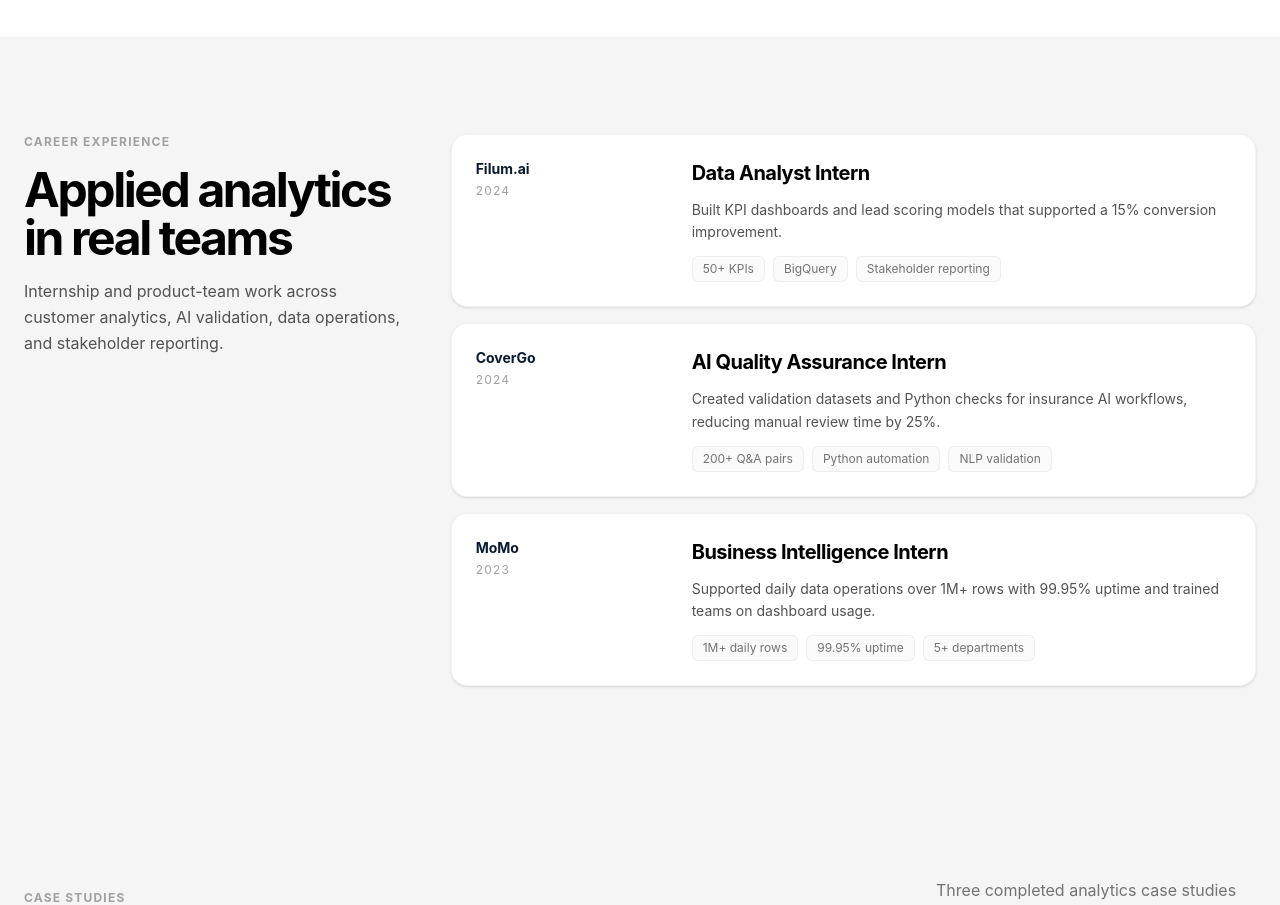
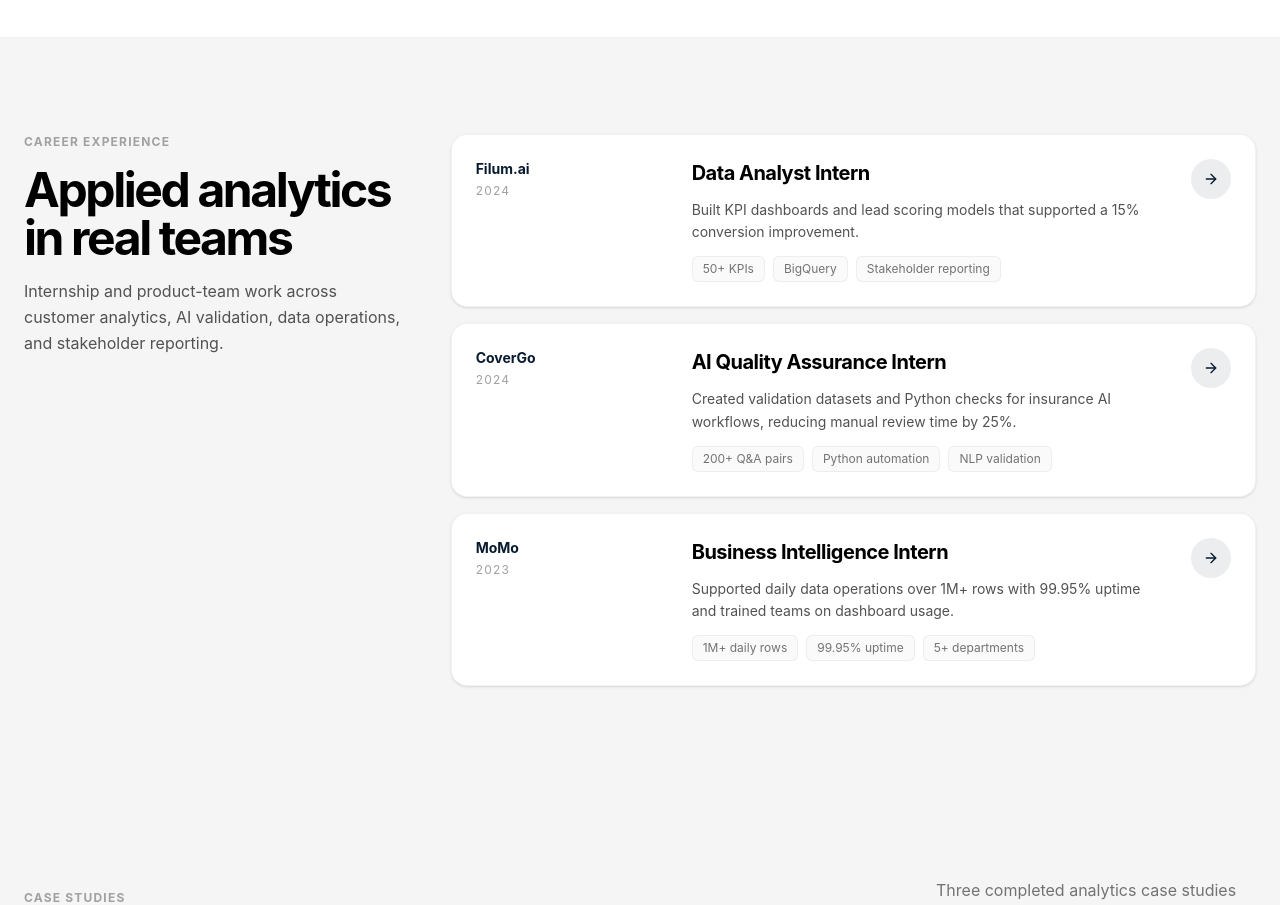
Before and after one commit to Finn043/tin-luong-portfolio, a React (Vite) app: page / in a window 1280 px wide. Shown: the part 1400-2305 px from the top of the page. Built offline with nearby package versions, Linux system fonts and the light colour scheme.

Commit message:
Make experience section expandable

```diff
--- a/src/App.tsx
+++ b/src/App.tsx
@@ -19,6 +19,7 @@
 export default function PremiumPortfolio() {
   const [activeTab, setActiveTab] = useState<'ai' | 'data' | 'bi'>('ai');
   const [demoQuestion, setDemoQuestion] = useState('');
+  const [expandedExperience, setExpandedExperience] = useState<string | null>(null);
 
   return (
     <div className="flex flex-col bg-[#F5F5F5] min-h-screen text-black antialiased selection:bg-black selection:text-white">
@@ -254,24 +255,51 @@
                 role: 'Data Analyst Intern',
                 period: '2024',
                 result: 'Built KPI dashboards and lead scoring models that supported a 15% conversion improvement.',
-                details: ['50+ KPIs', 'BigQuery', 'Stakeholder reporting']
+                details: ['50+ KPIs', 'BigQuery', 'Stakeholder reporting'],
+                contributions: [
+                  'Designed KPI dashboards for customer engagement, conversion, and retention reporting.',
+                  'Built lead scoring analysis in BigQuery to identify stronger conversion signals.',
+                  'Translated ambiguous stakeholder questions into metric definitions and reusable reporting views.'
+                ],
+                tools: ['BigQuery', 'SQL', 'Dashboard QA', 'KPI Design'],
+                impact: 'Improved commercial visibility across 50+ KPIs and supported a 15% conversion improvement.'
               },
               {
                 company: 'CoverGo',
                 role: 'AI Quality Assurance Intern',
                 period: '2024',
                 result: 'Created validation datasets and Python checks for insurance AI workflows, reducing manual review time by 25%.',
-                details: ['200+ Q&A pairs', 'Python automation', 'NLP validation']
+                details: ['200+ Q&A pairs', 'Python automation', 'NLP validation'],
+                contributions: [
+                  'Built structured test data covering insurance-product questions, edge cases, and expected answers.',
+                  'Automated repetitive review checks with Python to make QA evidence easier to reproduce.',
+                  'Documented model-output issues so product and engineering teams could triage failures faster.'
+                ],
+                tools: ['Python', 'Pandas', 'NLP QA', 'Test Datasets'],
+                impact: 'Reduced manual AI QA review time by 25% while improving consistency across 200+ validation pairs.'
               },
               {
                 company: 'MoMo',
                 role: 'Business Intelligence Intern',
                 period: '2023',
                 result: 'Supported daily data operations over 1M+ rows with 99.95% uptime and trained teams on dashboard usage.',
-                details: ['1M+ daily rows', '99.95% uptime', '5+ departments']
+                details: ['1M+ daily rows', '99.95% uptime', '5+ departments'],
+                contributions: [
+                  'Monitored daily reporting pipelines and helped maintain operational dashboards for business teams.',
+                  'Prepared analysis for product launches and engagement reporting across multiple departments.',
+                  'Trained stakeholders on dashboard usage, metric interpretation, and recurring reporting workflows.'
+                ],
+                tools: ['SQL', 'Excel', 'BI Dashboards', 'Data Operations'],
+                impact: 'Maintained reporting workflows over 1M+ daily rows with 99.95% uptime and trained 5+ departments.'
               }
             ].map((item) => (
-              <article key={item.company} className="grid gap-6 rounded-2xl border border-black/5 bg-white p-6 shadow-sm md:grid-cols-[12rem_1fr]">
+              <article key={item.company} className="rounded-2xl border border-black/5 bg-white shadow-sm transition-shadow hover:shadow-md">
+                <button
+                  type="button"
+                  onClick={() => setExpandedExperience(expandedExperience === item.company ? null : item.company)}
+                  className="grid w-full gap-6 p-6 text-left md:grid-cols-[12rem_1fr_auto]"
+                  aria-expanded={expandedExperience === item.company}
+                >
                   <div>
                     <div className="text-sm font-bold text-[#071A2F]">{item.company}</div>
                     <div className="mt-1 text-xs font-mono uppercase tracking-widest text-neutral-400">{item.period}</div>
@@ -283,6 +311,39 @@
                       {item.details.map((detail) => (
                         <span key={detail} className="rounded-md border border-black/5 bg-neutral-50 px-2.5 py-1 text-xs font-mono text-neutral-500">{detail}</span>
                       ))}
+                    </div>
+                  </div>
+                  <div className="flex h-10 w-10 items-center justify-center rounded-full bg-[#071A2F]/8 text-[#071A2F] transition-transform md:self-start" aria-hidden="true">
+                    <ArrowRight className={`h-4 w-4 transition-transform ${expandedExperience === item.company ? 'rotate-90' : ''}`} />
+                  </div>
+                </button>
+
+                <div className={`grid transition-[grid-template-rows] duration-300 ease-out ${expandedExperience === item.company ? 'grid-rows-[1fr]' : 'grid-rows-[0fr]'}`}>
+                  <div className="overflow-hidden">
+                    <div className="grid gap-6 border-t border-black/5 px-6 pb-6 pt-5 md:grid-cols-[12rem_1fr]">
+                      <div className="text-xs font-mono uppercase tracking-widest text-neutral-400">Key contributions</div>
+                      <div className="space-y-5">
+                        <ul className="space-y-2 text-sm leading-relaxed text-neutral-600">
+                          {item.contributions.map((contribution) => (
+                            <li key={contribution} className="flex gap-3">
+                              <span className="mt-2 h-1.5 w-1.5 shrink-0 rounded-full bg-[#071A2F]" />
+                              <span>{contribution}</span>
+                            </li>
+                          ))}
+                        </ul>
+
+                        <div className="flex flex-wrap gap-2">
+                          {item.tools.map((tool) => (
+                            <span key={tool} className="rounded-full bg-[#071A2F] px-3 py-1 text-xs font-mono text-white">{tool}</span>
+                          ))}
+                        </div>
+
+                        <div className="rounded-xl bg-[#EAF1F8] p-4 text-sm font-medium leading-relaxed text-[#071A2F]">
+                          <span className="font-bold">Business impact: </span>
+                          {item.impact}
+                        </div>
+                      </div>
+                    </div>
                   </div>
                 </div>
               </article>
```
Lines whose indentation alone changed are shown as unchanged.
